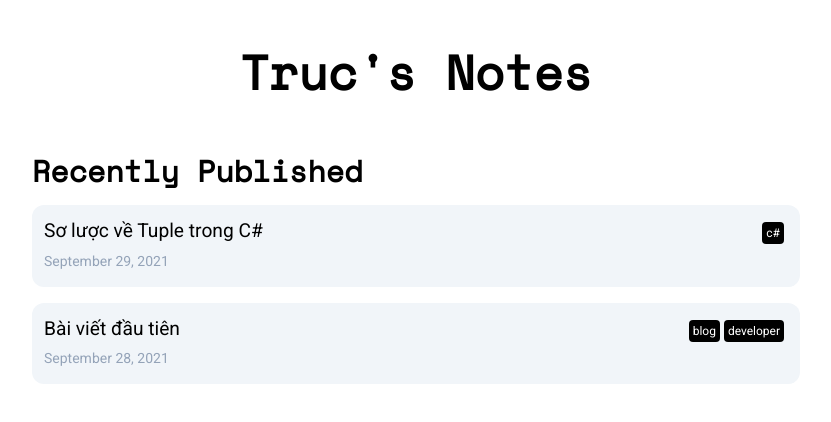
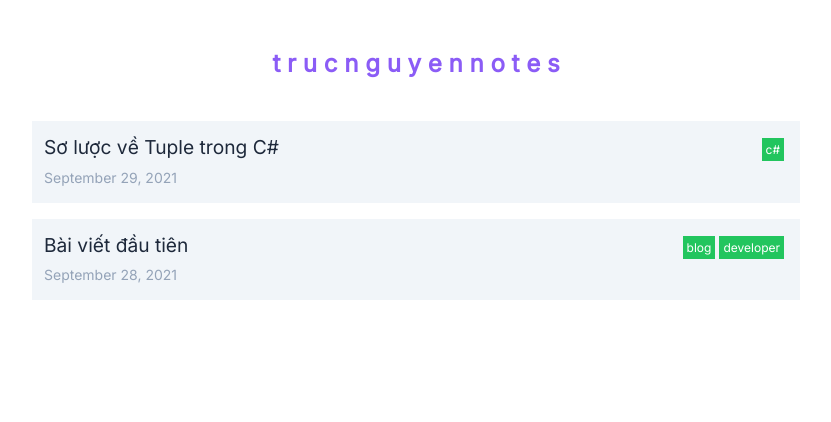
Before and after one commit to tructn/tructn.github.io, a Next.js app: page / in a window 1280 px wide. Shown: the top 422 px of the page, without its empty margins (224-1055 px from the left). Built offline with nearby package versions, Linux system fonts and the light colour scheme.

Commit message:
chore: upgrade to nextjs 12 & tailwindcss 3

```diff
--- a/components/codeblock.js
+++ b/components/codeblock.js
@@ -1,14 +1,18 @@
 //https://thetombomb.com/posts/adding-code-snippets-to-static-markdown-in-Next%20js
 import React from "react"
 import { Prism as SyntaxHighlighter } from "react-syntax-highlighter"
-import { materialLight } from 'react-syntax-highlighter/dist/cjs/styles/prism';
+import {
+    materialLight,
+    xonokai,
+    base16AteliersulphurpoolLight
+} from 'react-syntax-highlighter/dist/cjs/styles/prism'
 
 const CodeBlock = {
     code({ node, inline, className, children, ...props }) {
         const match = /language-(\w+)/.exec(className || '')
         return !inline && match ? (
             <SyntaxHighlighter
-                style={materialLight}
+                style={base16AteliersulphurpoolLight}
                 language={match[1]}
                 PreTag="div" {...props}>
                 {String(children).replace(/\n$/, '')}
--- a/components/layout.js
+++ b/components/layout.js
@@ -4,7 +4,7 @@ import utilStyles from '../styles/utils.module.css'
 import Link from 'next/link'
 import { HiArrowCircleLeft } from 'react-icons/hi'
 
-const name = "Truc's Notes"
+const name = "t r u c n g u y e n n o t e s"
 export const siteTitle = "Truc Nguyen"
 
 export default function Layout({ children, home }) {
@@ -28,11 +28,11 @@ export default function Layout({ children, home }) {
       <header className='text-center mb-10'>
         {home ? (
           <>
-            <h1 className='font-display text-5xl'>{name}</h1>
+            <h1 className='font-display text-violet-500 text-2xl'>{name}</h1>
           </>
         ) : (
           <>
-            <h1 className='font-display text-5xl'>
+            <h1 className='font-display text-violet-500 text-2xl'>
               <Link href="/">
                 <a className={utilStyles.colorInherit}>{name}</a>
               </Link>
--- a/pages/index.js
+++ b/pages/index.js
@@ -12,17 +12,16 @@ export default function Home({ allPostsData }) {
         <title>{siteTitle}</title>
       </Head>
       <section className={`${utilStyles.headingMd} ${utilStyles.padding1px}`}>
-        <h2 className='font-display text-3xl my-4'>Recently Published</h2>
         <ul className='flex flex-col gap-4'>
           {allPostsData.map(({ id, date, title, tags }) => (
-            <li key={id} className='bg-blueGray-100 p-3 rounded-xl'>
+            <li key={id} className='bg-slate-100 p-3 hover:border-green-500'>
               <div className='flex items-center justify-between'>
                 <Link href={`/posts/${id}`}>
-                  <a className='text-black hover:text-teal-500'>{title}</a>
+                  <a className='text-slate-800 hover:text-green-500'>{title}</a>
                 </Link>
                 <div>
                   {tags.map((tag, index) => {
-                    return <span className='text-xs mr-1 bg-black p-1 rounded text-white' key={index}>{tag}</span>
+                    return <span className='text-xs mr-1 bg-green-500 p-1 text-white' key={index}>{tag}</span>
                   })}
                 </div>
               </div>
--- a/pages/posts/[id].js
+++ b/pages/posts/[id].js
@@ -15,7 +15,7 @@ export default function Post({ postData }) {
       </Head>
       <article>
         <div className='mb-5'>
-          <h1 className={utilStyles.headingXl}>{postData.title}</h1>
+          <h1 className={utilStyles.headingMd}>{postData.title}</h1>
           <div className={utilStyles.lightText}>
             <Date dateString={postData.date} />
           </div>
--- a/styles/global.css
+++ b/styles/global.css
@@ -1,24 +1,25 @@
-@import url('https://fonts.googleapis.com/css2?family=Roboto&family=Space+Mono&display=swap');
+@import url('https://fonts.googleapis.com/css2?family=Courier+Prime&family=Inter&display=swap');
 @tailwind base;
 @tailwind components;
 @tailwind utilities;
 
 body {
-  font-family: 'Roboto', sans-serif;
+  font-family: 'Inter', sans-serif;
+  font-size: 11pt;
 }
 
 code {
-  font-family: 'Space Mono', monospace;
+  font-family: 'Courier Prime', monospace !important;
 }
 
 ::-moz-selection {
   color: white;
-  background: black;
+  background: rgb(0, 180, 45);
 }
 
 ::selection {
   color: white;
-  background: black;
+  background: rgb(0, 180, 45);
 }
 
 @layer base {
@@ -47,6 +48,6 @@ code {
   }
 
   blockquote {
-    @apply bg-blueGray-100 p-2 border-l-4 border-teal-500 hover:bg-blueGray-200 transition-all my-3;
+    @apply bg-slate-200 p-2 border-l-4 border-green-500 hover:bg-blueGray-200 transition-all my-3;
   }
 }
--- a/styles/utils.module.css
+++ b/styles/utils.module.css
@@ -4,6 +4,7 @@
   font-weight: 800;
   letter-spacing: -0.05rem;
   margin: 1rem 0;
+  font-family: 'Inter', sans-serif;
 }
 
 .headingXl {
@@ -12,17 +13,20 @@
   font-weight: 800;
   letter-spacing: -0.05rem;
   margin: 1rem 0;
+  font-family: 'Inter', sans-serif;
 }
 
 .headingLg {
   font-size: 1.5rem;
   line-height: 1.4;
   margin: 1rem 0;
+  font-family: 'Inter', sans-serif;
 }
 
 .headingMd {
   font-size: 1.2rem;
   line-height: 1.5;
+  font-family: 'Inter', sans-serif;
 }
 
 .borderCircle {
--- a/tailwind.config.js
+++ b/tailwind.config.js
@@ -1,15 +1,14 @@
 const colors = require('tailwindcss/colors')
 
 module.exports = {
-  mode: 'jit',
-  purge: ['./pages/**/*.{js,ts,jsx,tsx}', './components/**/*.{js,ts,jsx,tsx}'],
+  content: ['./pages/**/*.{js,ts,jsx,tsx}', './components/**/*.{js,ts,jsx,tsx}'],
   darkMode: false, // or 'media' or 'class'
   theme: {
     extend: {
       colors: {
         rose: colors.rose,
         teal: colors.teal,
-        blueGray: colors.blueGray,
+        blueGray: colors.slate,
         violet: colors.violet
       },
       listStyleType: {
@@ -18,7 +17,7 @@ module.exports = {
       },
     },
     fontFamily: {
-      'display': ['Space Mono']
+      'display': ['Inter']
     }
   },
   variants: {
```
Also changed, not shown: package.json (+4 -4 lines), posts/so-luoc-ve-tuple-trong-csharp.md (+2 -2 lines), 1 other file (tests, documents, lock files or other folders).
